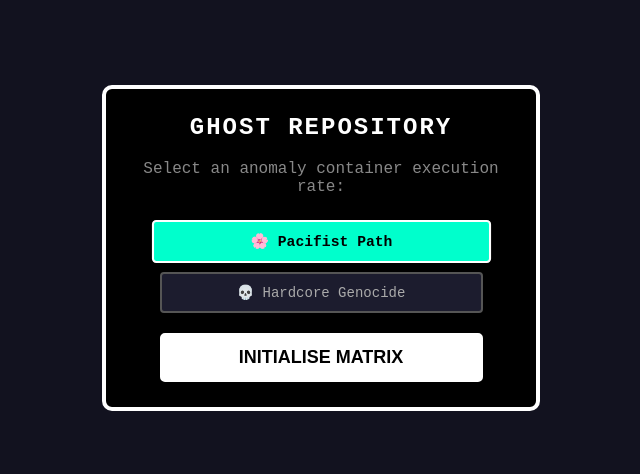
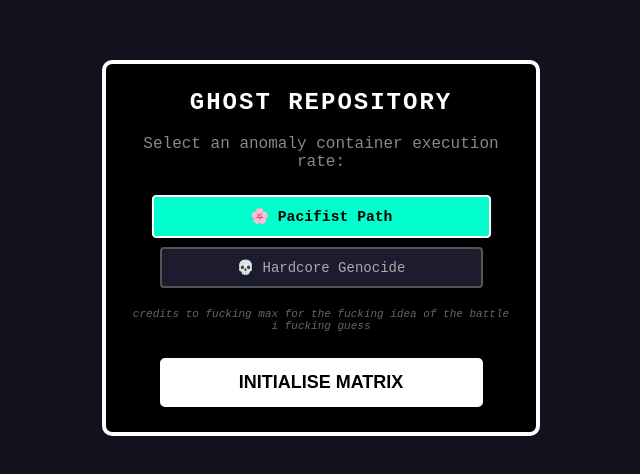
Before and after one commit to bound2cristel/Smooch-The-Ghost-, a plain HTML site: page index.html in a window 1280 px wide. Shown: the part 152-626 px from the top of the page, without its empty margins (319-959 px from the left). Drawn offline with Linux system fonts and the light colour scheme.

Commit message:
Update index.html

```diff
--- a/index.html
+++ b/index.html
@@ -212,9 +212,11 @@
     <p id="menu-text" style="margin-bottom: 20px; color: #888;">Select an anomaly container execution rate:</p>
     <button id="route-pacifist" class="toggle-btn active" onclick="setRoute('pacifist')">🌸 Pacifist Path</button>
     <button id="route-genocide" class="toggle-btn" onclick="setRoute('genocide')">💀 Hardcore Genocide</button>
+
+    <p style="color: #666666; font-size: 11px; margin-top: 15px; font-style: italic;">credits to fucking max for the fucking idea of the battle i fucking guess</p>
+
     <button id="start-btn" onclick="launchGame()">INITIALISE MATRIX</button>
 </div>
-
     <!-- STATS AND HEALTH HUD -->
     <div id="boss-hp-bar"><div id="boss-hp-fill"></div></div>
     <div id="player-stats">
```
Lines whose indentation alone changed are shown as unchanged.
